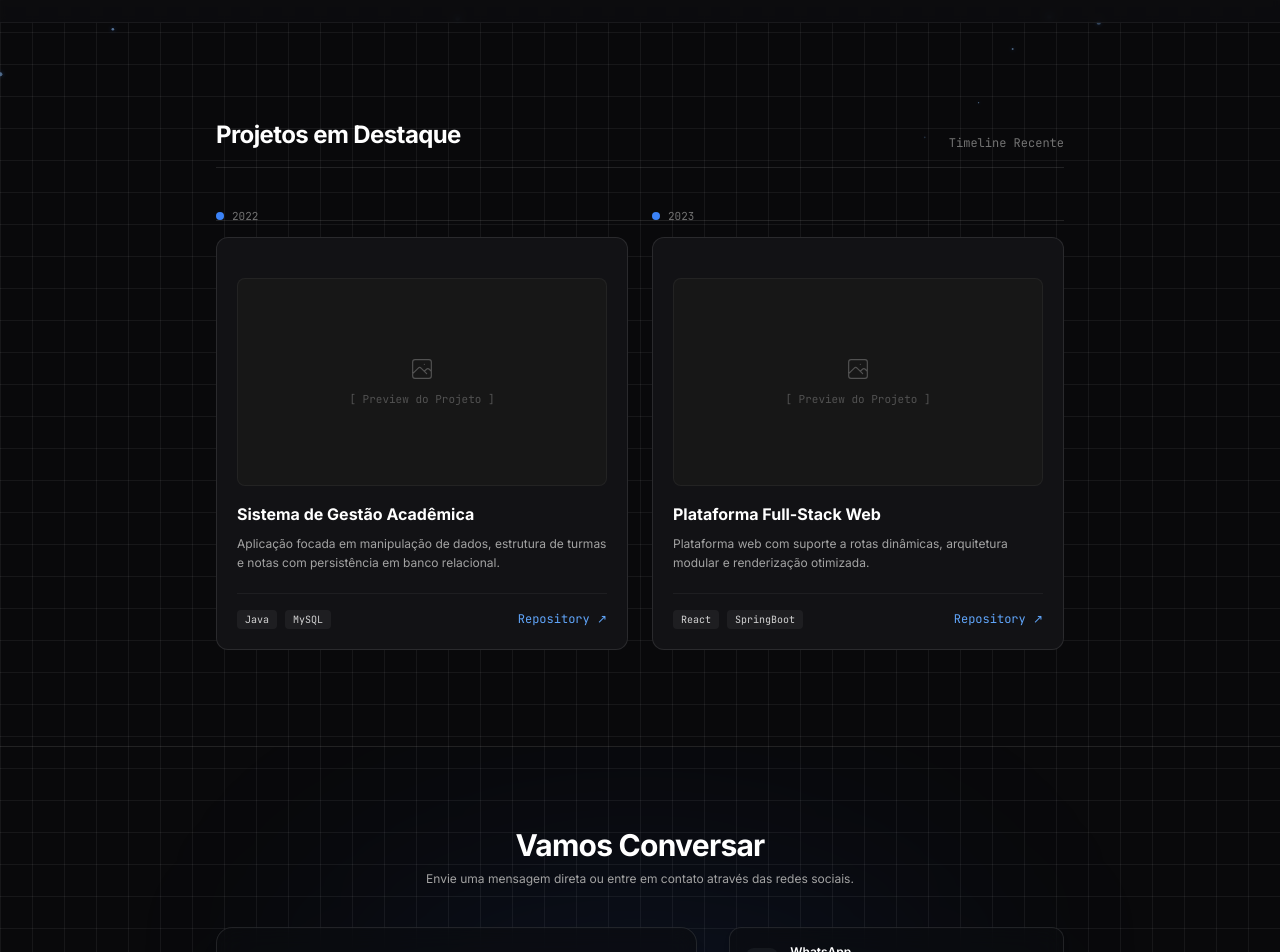
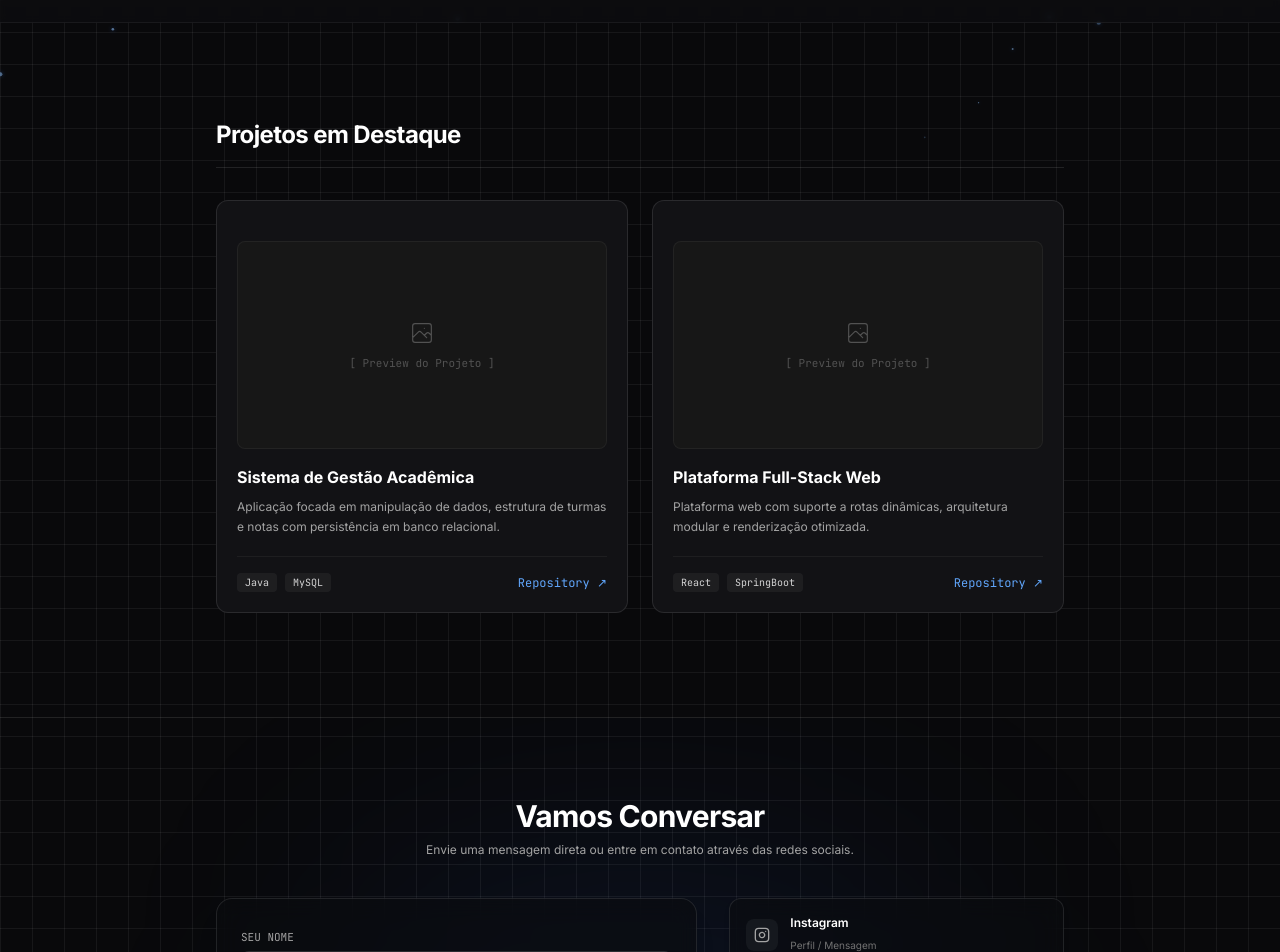
Before and after one commit to Luisgustavopk/Projeto-Portifolio, a React (Vite) app in the folder codigo/: page / in a window 1280 px wide. Shown: the part 640-1592 px from the top of the page. Built offline with nearby package versions, Linux system fonts and the light colour scheme.

Commit message:
feat: implementa envio de email e ajusta secao de projetos

```diff
--- a/codigo/src/components/sections/Contact.jsx
+++ b/codigo/src/components/sections/Contact.jsx
@@ -1,15 +1,15 @@
 import { useState } from 'react'
-import { IconArrowRight, IconWhatsapp, IconLinkedin, IconGithub, IconMail } from '../ui/icons.jsx'
+import { IconArrowRight, IconInstagram, IconLinkedin, IconGithub, IconMail } from '../ui/icons.jsx'
 import TopoField from '../layout/TopoField'
 
 const quickLinks = [
-  { icon: IconWhatsapp, label: 'WhatsApp', hint: 'Conversa direta', href: 'https://wa.me/' },
-  { icon: IconLinkedin, label: 'LinkedIn', hint: 'Conexão profissional', href: 'https://linkedin.com' },
-  { icon: IconGithub, label: 'GitHub', hint: 'Repositórios', href: 'https://github.com' },
-  { icon: IconMail, label: 'E-mail Direto', hint: 'Abrir cliente local', href: 'mailto:seu-email@pucminas.br' },
+  { icon: IconInstagram, label: 'Instagram', hint: 'Perfil / Mensagem', href: 'https://www.instagram.com/luisgustapk/' },
+  { icon: IconLinkedin, label: 'LinkedIn', hint: 'Conexão profissional', href: 'https://www.linkedin.com/in/luis-xavier-b71980356/' },
+  { icon: IconGithub, label: 'GitHub', hint: 'Repositórios', href: 'https://github.com/Luisgustavopk' },
+  { icon: IconMail, label: 'E-mail Direto', hint: 'Abrir cliente local', href: 'mailto:luisgustavoxavier1234@gmail.com' },
 ]
 
-const FORM_ENDPOINT = 'https://formspree.io/f/seu-id-aqui'
+const FORM_ENDPOINT = import.meta.env.VITE_FORM_ENDPOINT
 
 const FIELD_CLASS =
   'w-full bg-white/[0.04] border rounded-lg px-4 py-2.5 text-xs text-white placeholder-neutral-500 focus:outline-none transition-colors'
@@ -33,22 +33,52 @@ export default function Contact() {
     return Object.keys(nextErrors).length === 0
   }
 
-  async function handleSubmit(event) {
+ async function handleSubmit(event) {
     event.preventDefault()
     if (!validate()) return
 
     setStatus('sending')
+    setErrors({}) // Limpa erros anteriores
+
     try {
       const response = await fetch(FORM_ENDPOINT, {
         method: 'POST',
-        headers: { Accept: 'application/json' },
-        body: new FormData(event.target),
+        headers: {
+          'Content-Type': 'application/json',
+          'Accept': 'application/json',
+        },
+        body: JSON.stringify({
+          name: values.name,
+          email: values.email,
+          _replyto: values.email,
+          message: values.message,
+        }),
       })
+
+      const data = await response.json()
+
       if (response.ok) {
         setStatus('success')
         setValues({ name: '', email: '', message: '' })
       } else {
         setStatus('error')
+
+        if (data.errors && Array.isArray(data.errors)) {
+          const apiErrors = {}
+          data.errors.forEach((err) => {
+            if (err.field === 'email') {
+              apiErrors.email = 'O e-mail não foi reconhecido. Use um e-mail válido (ex: seu @gmail.com).'
+            } else if (err.field === 'name') {
+              apiErrors.name = 'Por favor, insira um nome válido.'
+            } else if (err.field === 'message') {
+              apiErrors.message = 'Sua mensagem precisa de um pouco mais de conteúdo.'
+            }
+          })
+
+          if (Object.keys(apiErrors).length > 0) {
+            setErrors(apiErrors)
+          }
+        }
       }
     } catch {
       setStatus('error')
@@ -57,10 +87,8 @@ export default function Contact() {
 
   return (
     <section id="contato" className="relative w-full py-20 border-t border-white/10 scroll-mt-28 overflow-hidden bg-transparent">
-      {/* Luz Azul Centralizada de Fundo (Mesmo tom do Hero/Projetos) */}
       <div className="absolute top-1/2 left-1/2 -translate-x-1/2 -translate-y-1/2 w-[600px] h-[350px] bg-blue-600/10 blur-[130px] rounded-full pointer-events-none z-0" />
 
-      {/* Canvas TopoField Integrado com Transparência */}
       <div className="absolute inset-0 z-0 pointer-events-none opacity-30">
         <TopoField speed={0.5} density={0.9} length={1.0} />
       </div>
@@ -130,11 +158,7 @@ export default function Contact() {
             {status === 'success' && (
               <p className="text-xs font-mono text-emerald-400 text-center">Mensagem enviada — obrigado pelo contato!</p>
             )}
-            {status === 'error' && (
-              <p className="text-xs font-mono text-red-400 text-center">
-                Não consegui enviar. Confira o endpoint do formulário ou tente de novo.
-              </p>
-            )}
+
           </form>
 
           <div className="md:col-span-5 grid grid-cols-2 md:grid-cols-1 gap-3">
--- a/codigo/src/components/sections/Projects.jsx
+++ b/codigo/src/components/sections/Projects.jsx
@@ -1,27 +1,59 @@
+import { useRef } from 'react'
+import { ChevronLeft, ChevronRight } from 'lucide-react'
 import ProjectCard from './ProjectCard.jsx'
 import { projects } from '../../data/projects.js'
 
 export default function Projects() {
-  const timeline = [...projects].sort((a, b) => a.year - b.year)
+  const scrollContainerRef = useRef(null)
+
+  const scroll = (direction) => {
+    if (scrollContainerRef.current) {
+      const { scrollLeft, clientWidth } = scrollContainerRef.current
+      const scrollAmount = clientWidth * 0.85
+      scrollContainerRef.current.scrollTo({
+        left: direction === 'left' ? scrollLeft - scrollAmount : scrollLeft + scrollAmount,
+        behavior: 'smooth',
+      })
+    }
+  }
 
   return (
-    <section id="projetos" className="max-w-4xl mx-auto px-6 py-24 space-y-10 scroll-mt-28">
-      <div className="flex justify-between items-end border-b border-white/10 pb-4">
-        <div>
-          <h2 className="text-2xl font-bold text-white tracking-tight">Projetos em Destaque</h2>
-        </div>
-        <span className="text-xs font-mono text-neutral-500">Timeline Recente</span>
+    <section id="projetos" className="max-w-4xl mx-auto px-6 py-24 space-y-6 scroll-mt-28">
+      {/* Cabeçalho Minimalista */}
+      <div className="border-b border-white/10 pb-4">
+        <h2 className="text-2xl font-bold text-white tracking-tight">Projetos em Destaque</h2>
       </div>
 
-      <div className="relative">
-        <div className="hidden md:block absolute top-3 left-0 right-0 h-px bg-white/10"></div>
-        <div className="grid grid-cols-1 md:grid-cols-2 gap-6">
-          {timeline.map((project) => (
-            <div key={project.id} className="relative">
-              <div className="hidden md:flex items-center gap-2 mb-3">
-                <span className="w-2 h-2 rounded-full bg-blue-500"></span>
-                <span className="text-[11px] font-mono text-neutral-500">{project.year}</span>
-              </div>
+      {/* Container do Carrossel com Navegação Flutuante Afastada */}
+      <div className="relative group">
+        {/* Seta Esquerda */}
+        <button
+          onClick={() => scroll('left')}
+          className="hidden md:flex absolute -left-12 lg:-left-14 top-1/2 -translate-y-1/2 z-10 p-2.5 rounded-full border border-white/10 bg-slate-950/80 backdrop-blur-md text-white/70 hover:text-white hover:bg-slate-900 hover:border-white/25 hover:scale-110 opacity-0 group-hover:opacity-100 transition-all duration-300 shadow-2xl cursor-pointer"
+          aria-label="Projeto anterior"
+        >
+          <ChevronLeft className="w-5 h-5" />
+        </button>
+
+        {/* Seta Direita */}
+        <button
+          onClick={() => scroll('right')}
+          className="hidden md:flex absolute -right-12 lg:-right-14 top-1/2 -translate-y-1/2 z-10 p-2.5 rounded-full border border-white/10 bg-slate-950/80 backdrop-blur-md text-white/70 hover:text-white hover:bg-slate-900 hover:border-white/25 hover:scale-110 opacity-0 group-hover:opacity-100 transition-all duration-300 shadow-2xl cursor-pointer"
+          aria-label="Próximo projeto"
+        >
+          <ChevronRight className="w-5 h-5" />
+        </button>
+
+        {/* Carrossel */}
+        <div
+          ref={scrollContainerRef}
+          className="flex gap-6 overflow-x-auto snap-x snap-mandatory py-2 scroll-smooth [scrollbar-width:none] [-ms-overflow-style:none] [&::-webkit-scrollbar]:hidden"
+        >
+          {projects.map((project) => (
+            <div
+              key={project.id}
+              className="w-full md:w-[calc(50%-12px)] shrink-0 snap-start"
+            >
               <ProjectCard project={project} />
             </div>
           ))}
--- a/codigo/src/components/sections/SobreMim.jsx
+++ b/codigo/src/components/sections/SobreMim.jsx
@@ -24,7 +24,7 @@ export default function SobreMim() {
       </div>
 
       <div className="space-y-3">
-        <span className="text-[11px] font-mono text-blue-400 uppercase tracking-widest">// Área de atuação</span>
+        <span className="text-[11px] font-mono text-blue-400 uppercase tracking-widest">Principais Tecnologias </span>
         <div className="flex flex-wrap gap-2">
           {profile.areaAtuacao.map((tech) => (
             <span key={tech} className="text-[11px] font-mono px-3 py-1.5 rounded-full bg-white/5 border border-white/10 text-neutral-300">
--- a/codigo/src/components/ui/icons.jsx
+++ b/codigo/src/components/ui/icons.jsx
@@ -72,3 +72,24 @@ export function IconMail(props) {
     </svg>
   )
 }
+
+export function IconInstagram(props) {
+  return (
+    <svg
+      xmlns="http://www.w3.org/2000/svg"
+      width="16"
+      height="16"
+      viewBox="0 0 24 24"
+      fill="none"
+      stroke="currentColor"
+      strokeWidth="2"
+      strokeLinecap="round"
+      strokeLinejoin="round"
+      {...props}
+    >
+      <rect width="20" height="20" x="2" y="2" rx="5" ry="5" />
+      <path d="M16 11.37A4 4 0 1 1 12.63 8 4 4 0 0 1 16 11.37z" />
+      <line x1="17.5" x2="17.51" y1="6.5" y2="6.5" />
+    </svg>
+  )
+}
```
Also changed, not shown: 1 other file (tests, documents, lock files or other folders).
